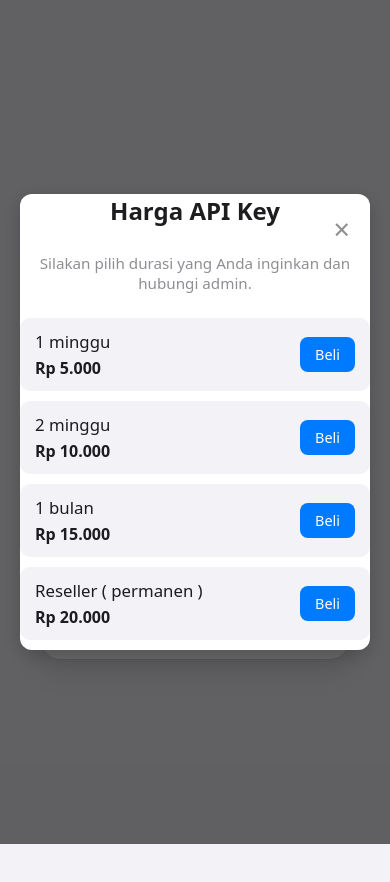
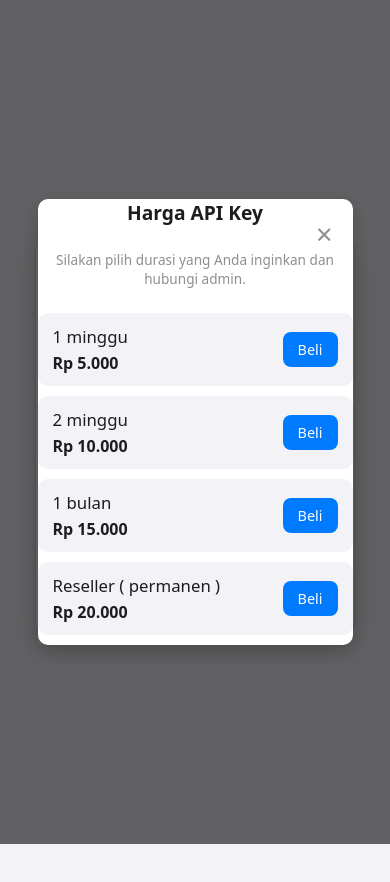
Before and after one commit to vripatewell/web-toko-riki, a website: page domain.html in a window 390 px wide. Both pictures are taken after a click on the link "Belum punya API Key? Beli di sini". Drawn offline with Linux system fonts and the light colour scheme.

Commit message:
Update domain.css

```diff
--- a/data/domain.css
+++ b/data/domain.css
@@ -330,3 +330,64 @@ input:checked + .slider:before { transform: translateX(20px); }
     background-color: var(--primary-color); /* Warna biru primer */
     color: white;
 }
+
+/* ========================= */
+/* RESPONSIVE FIX            */
+/* ========================= */
+
+/* Untuk layar kecil (HP < 480px) */
+@media (max-width: 480px) {
+  .page-container {
+    padding: 15px;
+  }
+  .form-card {
+    padding: 20px 15px;
+    border-radius: 15px;
+  }
+  .admin-header {
+    flex-direction: column;
+    align-items: flex-start;
+    gap: 10px;
+  }
+  h2 {
+    font-size: 1.2em;
+  }
+  p {
+    font-size: 0.85em;
+  }
+  button {
+    font-size: 0.9em;
+    padding: 12px;
+  }
+  input, select {
+    font-size: 0.9em;
+    padding: 10px 12px;
+  }
+  .modal-content {
+    max-width: 100%;
+    border-radius: 10px;
+  }
+}
+
+/* Untuk tablet (481px – 768px) */
+@media (max-width: 768px) {
+  .form-card {
+    padding: 25px 20px;
+  }
+  .admin-header h2 {
+    font-size: 1.3em;
+  }
+  .modal-content {
+    max-width: 90%;
+  }
+}
+
+/* Untuk desktop besar (lebih dari 1200px) */
+@media (min-width: 1200px) {
+  .page-container {
+    max-width: 800px;
+  }
+  .form-card {
+    max-width: 600px;
+  }
+}
```
